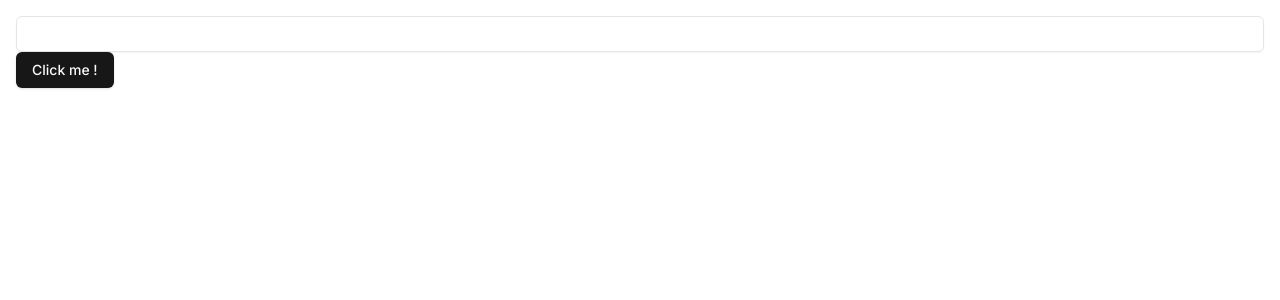
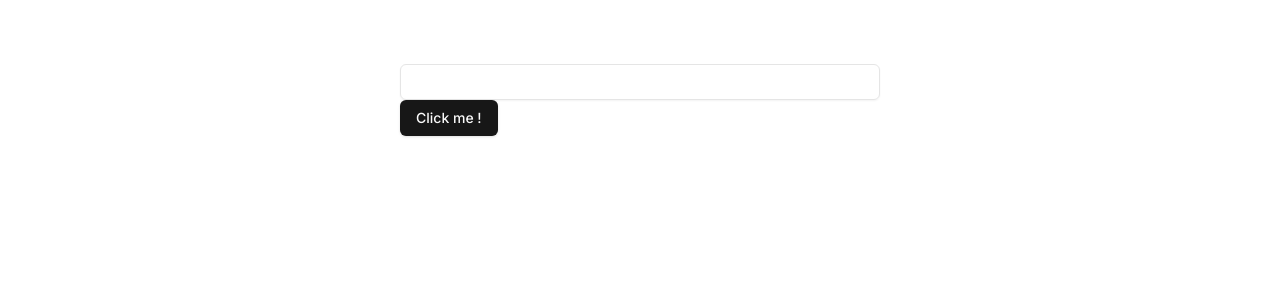
Before and after one commit to Yooo31/nextthread, a Next.js app: page / in a window 1280 px wide. Shown: the top 300 px of the page. Built offline with nearby package versions, Linux system fonts and the light colour scheme.

Commit message:
Add theme

```diff
--- a/app/layout.tsx
+++ b/app/layout.tsx
@@ -1,6 +1,8 @@
 import type { Metadata } from "next";
 import { Inter } from "next/font/google";
 import "./globals.css";
+import { ThemeProvider } from "@/src/theme/ThemeProvider";
+import clsx from "clsx";
 
 const inter = Inter({ subsets: ["latin"] });
 
@@ -11,12 +13,20 @@
 
 export default function RootLayout({
   children,
-}: Readonly<{
+}: {
   children: React.ReactNode;
-}>) {
+}) {
   return (
-    <html lang="en">
-      <body className={inter.className}>{children}</body>
+    <html lang="en" className="h-full">
+      <body className={clsx(inter.className, 'bg-background h-full')}>
+        <ThemeProvider attribute="class" defaultTheme="system" enableSystem>
+          <div className="flex flex-col h-full">
+            <div className="flex-1 max-w-lg m-auto py-12 w-full">
+              {children}
+            </div>
+          </div>
+        </ThemeProvider>
+      </body>
     </html>
   );
 }
--- /dev/null
+++ b/src/theme/ThemeProvider.tsx
@@ -0,0 +1,9 @@
+"use client"
+
+import * as React from "react"
+import { ThemeProvider as NextThemesProvider } from "next-themes"
+import { type ThemeProviderProps } from "next-themes/dist/types"
+
+export function ThemeProvider({ children, ...props }: ThemeProviderProps) {
+  return <NextThemesProvider {...props}>{children}</NextThemesProvider>
+}
```
